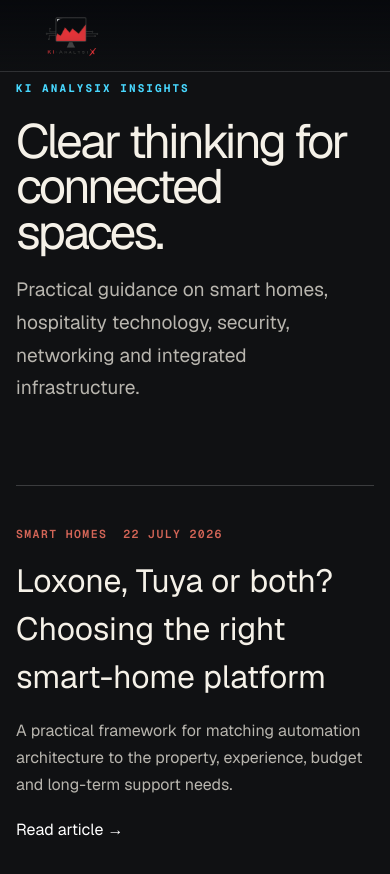
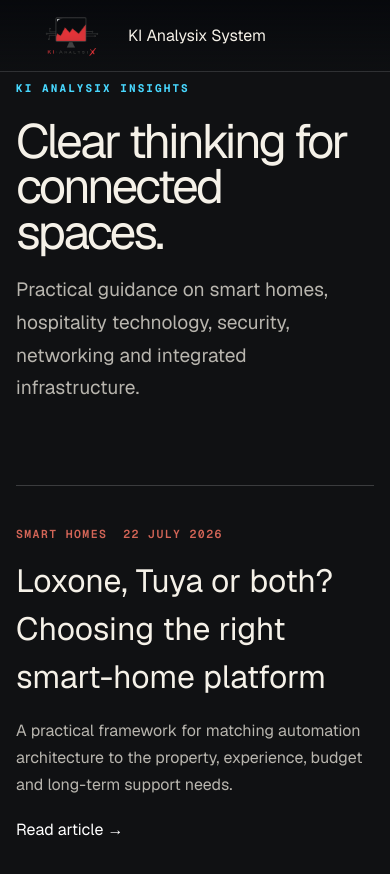
Before and after one commit to ialim/ki-analysix-system, a Next.js app: page /blog in a window 390 px wide. Shown: the top 874 px of the page. Built offline with nearby package versions, Linux system fonts and the light colour scheme.

Commit message:
Keep company name in responsive header

```diff
--- a/app/blog/page.tsx
+++ b/app/blog/page.tsx
@@ -22,6 +22,7 @@
       <header className="site-header blog-header">
         <Link className="brand" href={`${base}/`} aria-label="KI Analysix System home">
           <img src={`${base}/ki-analysix-logo.png`} alt="KI Analysix System" />
+          <span className="brand-name">KI Analysix System</span>
         </Link>
         <nav><Link href={`${base}/`}>Home</Link><a href="mailto:info@ki-analysix.com">Contact</a></nav>
       </header>
```
